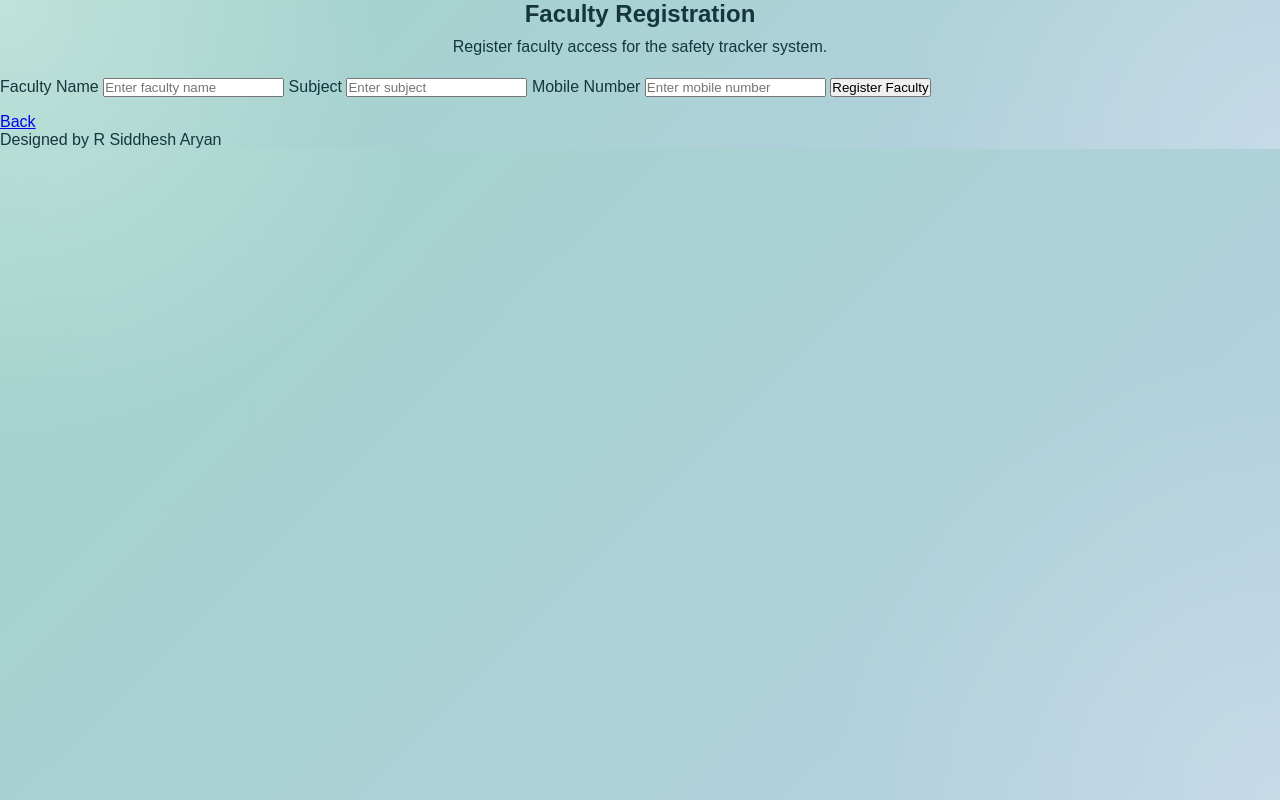
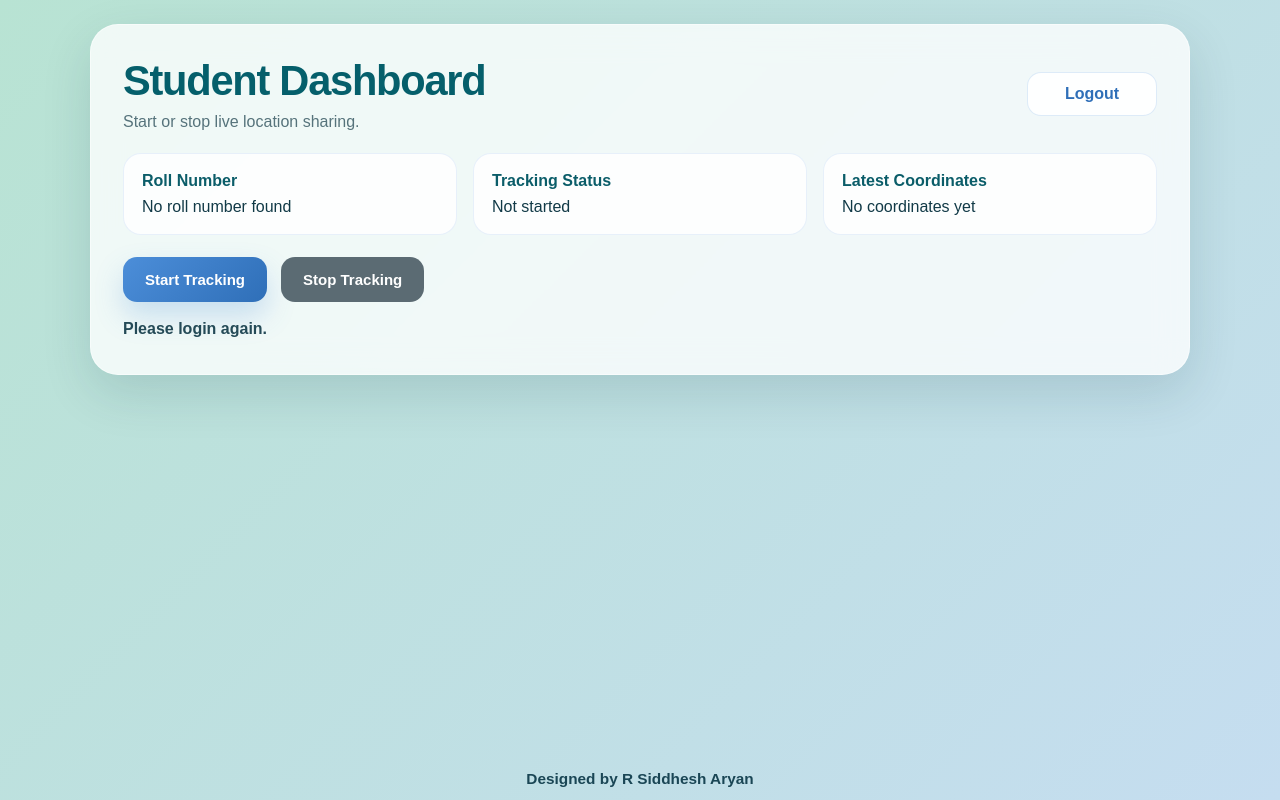
Before and after one commit to SiddheshAryan/safety-track, a website: page public/student.html in a window 1280 px wide. Drawn offline with nearby package versions, Linux system fonts and the light colour scheme; no server answers.

Commit message:
Update student.html

```diff
--- a/public/student.html
+++ b/public/student.html
@@ -3,77 +3,271 @@
 <head>
   <meta charset="UTF-8" />
   <meta name="viewport" content="width=device-width, initial-scale=1.0" />
-  <title>Faculty Registration</title>
-  <link rel="stylesheet" href="style.css" />
+  <title>Student Dashboard</title>
+  <script src="/socket.io/socket.io.js"></script>
+  <style>
+    * { box-sizing: border-box; }
+
+    body {
+      margin: 0;
+      min-height: 100vh;
+      font-family: Arial, Helvetica, sans-serif;
+      background: linear-gradient(135deg, #b8e3d3 0%, #c5ddf0 100%);
+      padding: 24px 16px 80px;
+      color: #123a47;
+    }
+
+    .page {
+      max-width: 1100px;
+      margin: 0 auto;
+    }
+
+    .card {
+      background: rgba(255, 255, 255, 0.78);
+      backdrop-filter: blur(16px);
+      -webkit-backdrop-filter: blur(16px);
+      border: 1px solid rgba(255, 255, 255, 0.45);
+      border-radius: 28px;
+      box-shadow: 0 18px 50px rgba(16, 55, 72, 0.14);
+      padding: 32px;
+    }
+
+    .top-row {
+      display: flex;
+      justify-content: space-between;
+      align-items: center;
+      gap: 16px;
+      flex-wrap: wrap;
+      margin-bottom: 22px;
+    }
+
+    .title {
+      margin: 0;
+      font-size: 2.6rem;
+      font-weight: 800;
+      color: #055f6b;
+      letter-spacing: -0.03em;
+    }
+
+    .subtitle {
+      margin: 8px 0 0;
+      color: #56737b;
+      font-size: 1rem;
+    }
+
+    .logout-btn {
+      display: inline-flex;
+      align-items: center;
+      justify-content: center;
+      min-width: 130px;
+      padding: 12px 18px;
+      border-radius: 14px;
+      text-decoration: none;
+      font-weight: 700;
+      color: #2f6fb8;
+      background: rgba(255,255,255,0.9);
+      border: 1px solid rgba(76, 142, 217, 0.18);
+    }
+
+    .info-grid {
+      display: grid;
+      grid-template-columns: repeat(3, minmax(0, 1fr));
+      gap: 16px;
+      margin-bottom: 22px;
+    }
+
+    .info-box {
+      background: rgba(255,255,255,0.82);
+      border-radius: 18px;
+      padding: 18px;
+      border: 1px solid rgba(76, 142, 217, 0.12);
+    }
+
+    .info-box strong {
+      display: block;
+      margin-bottom: 8px;
+      color: #0b5d69;
+    }
+
+    .actions {
+      display: flex;
+      gap: 14px;
+      flex-wrap: wrap;
+      margin-bottom: 18px;
+    }
+
+    button {
+      border: none;
+      border-radius: 14px;
+      font-weight: 700;
+      font-size: 15px;
+      color: white;
+      padding: 14px 22px;
+      background: linear-gradient(135deg, #4c8ed9, #2f6fb8);
+      cursor: pointer;
+      box-shadow: 0 14px 28px rgba(76, 142, 217, 0.25);
+    }
+
+    button.secondary {
+      background: #5b6b73;
+      box-shadow: none;
+    }
+
+    .status {
+      margin-top: 12px;
+      font-weight: 700;
+      color: #244a57;
+      min-height: 22px;
+    }
+
+    .footer-credit {
+      position: fixed;
+      left: 0;
+      right: 0;
+      bottom: 12px;
+      text-align: center;
+      font-size: 0.96rem;
+      font-weight: 700;
+      color: #1a4655;
+    }
+
+    @media (max-width: 900px) {
+      .info-grid { grid-template-columns: 1fr; }
+    }
+  </style>
 </head>
 <body>
-  <div class="page-center">
-    <div class="card slide-in">
-      <h2 class="page-title" style="text-align:center; margin-bottom: 10px;">Faculty Registration</h2>
-      <p class="page-subtitle" style="text-align:center; margin-bottom: 22px;">
-        Register faculty access for the safety tracker system.
-      </p>
-
-      <form id="facultyRegisterForm">
-        <label for="name">Faculty Name</label>
-        <input type="text" id="name" placeholder="Enter faculty name" required />
-
-        <label for="subject">Subject</label>
-        <input type="text" id="subject" placeholder="Enter subject" />
-
-        <label for="mobile">Mobile Number</label>
-        <input type="text" id="mobile" placeholder="Enter mobile number" />
-
-        <button type="submit">Register Faculty</button>
-      </form>
-
-      <div class="button-row" style="margin-top: 16px;">
-        <a href="select-role.html?mode=register" class="secondary-btn">Back</a>
+  <div class="page">
+    <div class="card">
+      <div class="top-row">
+        <div>
+          <h1 class="title">Student Dashboard</h1>
+          <p class="subtitle">Start or stop live location sharing.</p>
+        </div>
+        <a href="/index.html" class="logout-btn">Logout</a>
       </div>
 
-      <p id="message" class="message" style="text-align:center;"></p>
+      <div class="info-grid">
+        <div class="info-box">
+          <strong>Roll Number</strong>
+          <span id="rollText">Loading...</span>
+        </div>
+        <div class="info-box">
+          <strong>Tracking Status</strong>
+          <span id="trackingText">Not started</span>
+        </div>
+        <div class="info-box">
+          <strong>Latest Coordinates</strong>
+          <span id="coordsText">No coordinates yet</span>
+        </div>
+      </div>
+
+      <div class="actions">
+        <button id="startBtn">Start Tracking</button>
+        <button id="stopBtn" class="secondary">Stop Tracking</button>
+      </div>
+
+      <div class="status" id="statusText">Waiting to start tracking...</div>
     </div>
   </div>
 
   <div class="footer-credit">Designed by R Siddhesh Aryan</div>
 
   <script>
-    const form = document.getElementById("facultyRegisterForm");
-    const message = document.getElementById("message");
+    const socket = io();
+    const params = new URLSearchParams(window.location.search);
+    const roll = params.get("roll");
 
-    form.addEventListener("submit", async function (e) {
-      e.preventDefault();
+    const rollText = document.getElementById("rollText");
+    const trackingText = document.getElementById("trackingText");
+    const coordsText = document.getElementById("coordsText");
+    const statusText = document.getElementById("statusText");
+    const startBtn = document.getElementById("startBtn");
+    const stopBtn = document.getElementById("stopBtn");
 
-      const payload = {
-        name: document.getElementById("name").value.trim(),
-        subject: document.getElementById("subject").value.trim(),
-        mobile: document.getElementById("mobile").value.trim()
-      };
+    let watchId = null;
+    let lastLat = null;
+    let lastLng = null;
 
-      try {
-        const response = await fetch("/register/faculty", {
-          method: "POST",
-          headers: {
-            "Content-Type": "application/json"
-          },
-          body: JSON.stringify(payload)
-        });
+    if (!roll) {
+      rollText.textContent = "No roll number found";
+      statusText.textContent = "Please login again.";
+      startBtn.disabled = true;
+      stopBtn.disabled = true;
+    } else {
+      rollText.textContent = roll;
+    }
 
-        const result = await response.json();
+    function emitLocation(lat, lng, status) {
+      socket.emit("locationUpdate", {
+        roll,
+        lat,
+        lng,
+        status
+      });
+      coordsText.textContent = `${lat.toFixed(6)}, ${lng.toFixed(6)}`;
+    }
 
-        if (result.success) {
-          message.textContent = "Faculty registered successfully.";
-          form.reset();
+    startBtn.addEventListener("click", () => {
+      if (!roll) return;
 
-          setTimeout(() => {
-            window.location.href = `faculty.html?name=${encodeURIComponent(payload.name)}`;
-          }, 900);
-        } else {
-          message.textContent = result.message || "Faculty registration failed.";
+      if (!navigator.geolocation) {
+        statusText.textContent = "Geolocation not supported.";
+        return;
+      }
+
+      if (watchId !== null) {
+        statusText.textContent = "Tracking already running.";
+        return;
+      }
+
+      statusText.textContent = "Starting tracking...";
+
+      watchId = navigator.geolocation.watchPosition(
+        (position) => {
+          const lat = position.coords.latitude;
+          const lng = position.coords.longitude;
+          const first = lastLat === null || lastLng === null;
+
+          lastLat = lat;
+          lastLng = lng;
+
+          if (first) {
+            emitLocation(lat, lng, "start");
+            trackingText.textContent = "Tracking started";
+            statusText.textContent = "Tracking started successfully.";
+          } else {
+            emitLocation(lat, lng, "tracking");
+            trackingText.textContent = "Tracking in progress";
+            statusText.textContent = "Live tracking in progress...";
+          }
+        },
+        () => {
+          statusText.textContent = "Unable to get location.";
+        },
+        {
+          enableHighAccuracy: true,
+          maximumAge: 0,
+          timeout: 10000
         }
-      } catch (error) {
-        message.textContent = "Server error. Please try again.";
+      );
+    });
+
+    stopBtn.addEventListener("click", () => {
+      if (watchId === null) {
+        statusText.textContent = "Tracking is not running.";
+        return;
       }
+
+      navigator.geolocation.clearWatch(watchId);
+      watchId = null;
+
+      if (lastLat !== null && lastLng !== null) {
+        emitLocation(lastLat, lastLng, "stop");
+      }
+
+      trackingText.textContent = "Tracking stopped";
+      statusText.textContent = "Tracking stopped.";
     });
   </script>
 </body>
```
